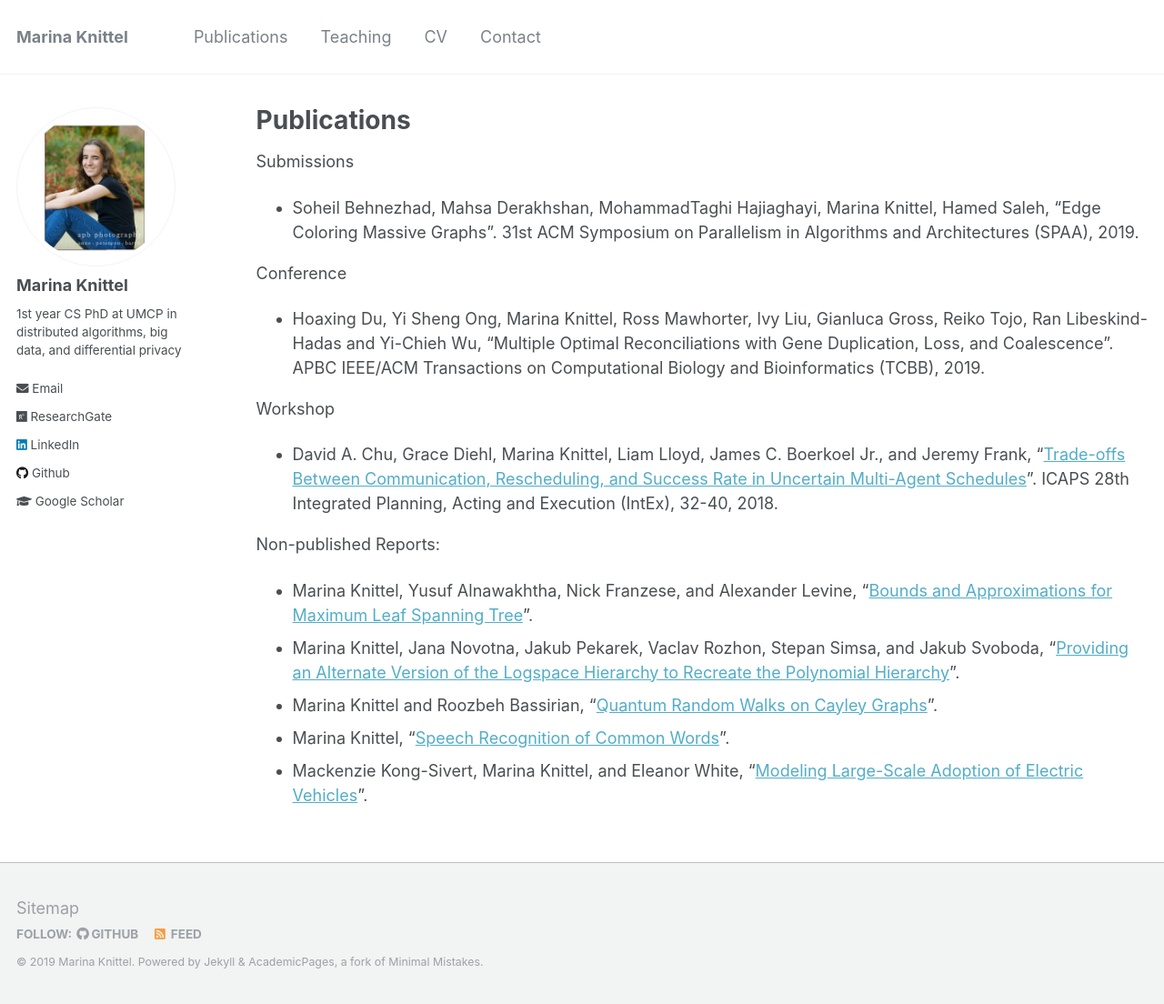
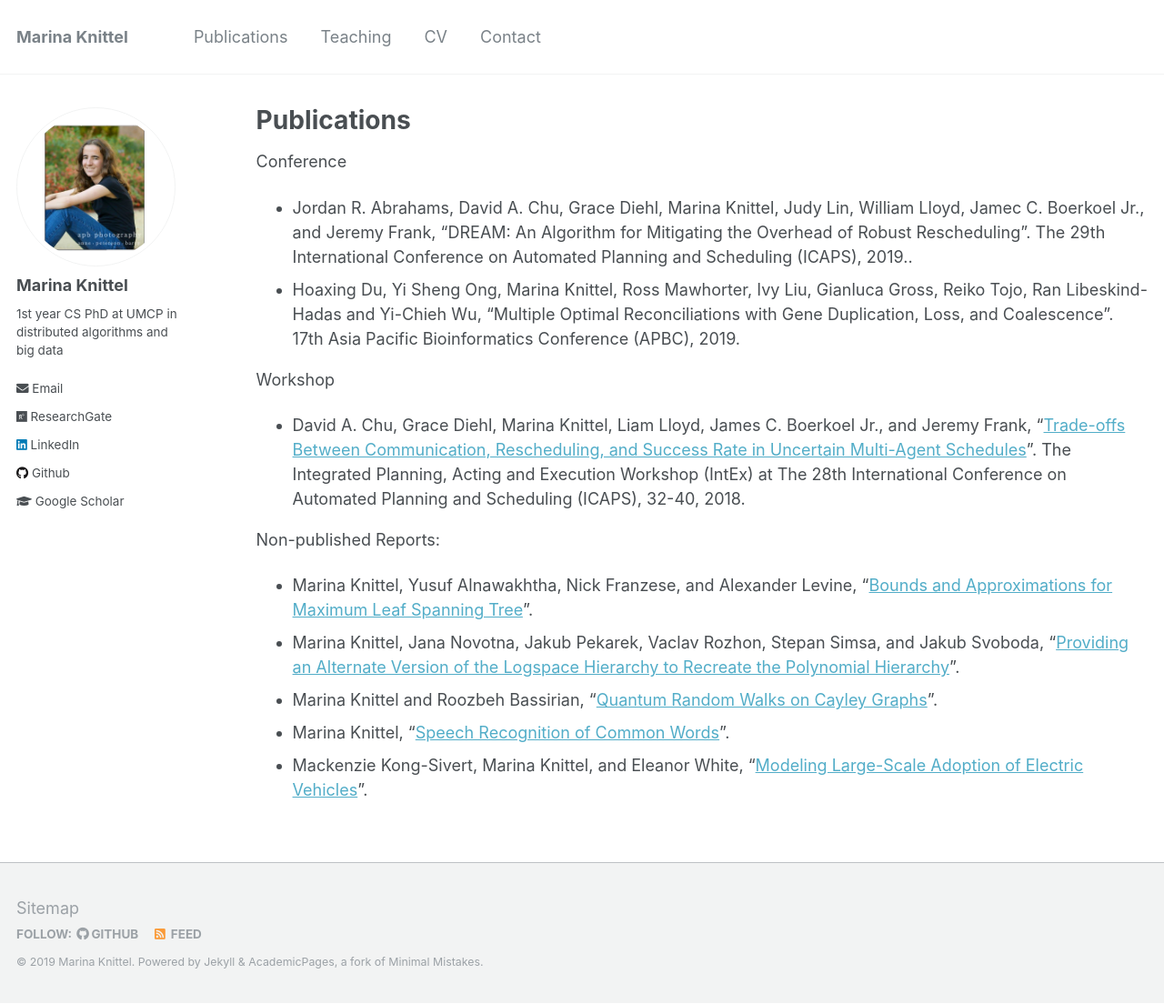
Before and after one commit to mknittel/mknittel.github.io, a Jekyll site: the page built from _pages/publications.md, in a window 1280 px wide and 1104 px high. Shown: the whole window at 91% size. Built offline with Jekyll 4.4.1, drawn with Linux system fonts in a browser that asks for light colours.

Commit message:
Updated 4/17/19

```diff
--- a/_config.yml
+++ b/_config.yml
@@ -10,7 +10,7 @@ locale                   : "en-US"
 title                    : "Marina Knittel"
 title_separator          : "-"
 name                     : &name "Marina Knittel"
-description              : &description "As of Fall 2018, I am a PhD in Computer Science at the University of Maryland, College Park. I have the pleasure to work under Prof. MohammadTaghi Hajiaghayi in distributed graph algorithms, big data, and differential privacy."
+description              : &description "As of Fall 2018, I am a PhD in Computer Science at the University of Maryland, College Park. I have the pleasure to work under Prof. MohammadTaghi Hajiaghayi in distributed graph algorithms for big data."
 url                      : https://mknittel.github.io # the base hostname & protocol for your site e.g. "https://mmistakes.github.io"
 baseurl                  : "" # the subpath of your site, e.g. "/blog"
 repository               : "mknittel/mknittel.github.io"
@@ -82,7 +82,7 @@ analytics:
 author:
   name             : "Marina Knittel"
   avatar           : "me.png"
-  bio              : "1st year CS PhD at UMCP in distributed algorithms, big data, and differential privacy"
+  bio              : "1st year CS PhD at UMCP in distributed algorithms and big data"
   location         : #"Location"
   employer         :
   googlescholar    : "https://scholar.google.com/citations?view_op=list_works&hl=en&user=7EB47RUAAAAJ"
--- a/_pages/publications.md
+++ b/_pages/publications.md
@@ -5,14 +5,12 @@ permalink: /publications/
 author_profile: true
 ---
 
-Submissions
-* Soheil Behnezhad, Mahsa Derakhshan, MohammadTaghi Hajiaghayi, Marina Knittel, Hamed Saleh, "Edge Coloring Massive Graphs". 31st ACM Symposium on Parallelism in Algorithms and Architectures (SPAA), 2019.
-
 Conference
-* Hoaxing  Du,  Yi  Sheng  Ong,  Marina  Knittel,  Ross  Mawhorter,  Ivy  Liu,  Gianluca  Gross,  Reiko Tojo, Ran Libeskind-Hadas and Yi-Chieh Wu, "Multiple Optimal Reconciliations with Gene Duplication,  Loss,  and  Coalescence".   APBC  IEEE/ACM  Transactions  on  Computational  Biology and Bioinformatics (TCBB), 2019.
+* Jordan R. Abrahams, David A. Chu, Grace Diehl, Marina Knittel, Judy Lin, William Lloyd, Jamec C. Boerkoel Jr., and Jeremy Frank, "DREAM: An Algorithm for Mitigating the Overhead of Robust Rescheduling". The 29th International Conference on Automated Planning and Scheduling (ICAPS), 2019..
+* Hoaxing  Du,  Yi  Sheng  Ong,  Marina  Knittel,  Ross  Mawhorter,  Ivy  Liu,  Gianluca  Gross,  Reiko Tojo, Ran Libeskind-Hadas and Yi-Chieh Wu, "Multiple Optimal Reconciliations with Gene Duplication,  Loss,  and  Coalescence". 17th Asia Pacific Bioinformatics Conference (APBC), 2019.
 
 Workshop
-* David A. Chu, Grace Diehl, Marina Knittel, Liam Lloyd, James C. Boerkoel Jr., and Jeremy Frank, "[Trade-offs Between Communication, Rescheduling, and Success Rate in Uncertain Multi-Agent Schedules](https://mknittel.github.io/publications/Chu-et-al-INTEX-2018)".  ICAPS 28th Integrated Planning, Acting and Execution (IntEx), 32-40, 2018.
+* David A. Chu, Grace Diehl, Marina Knittel, Liam Lloyd, James C. Boerkoel Jr., and Jeremy Frank, "[Trade-offs Between Communication, Rescheduling, and Success Rate in Uncertain Multi-Agent Schedules](https://mknittel.github.io/publications/Chu-et-al-INTEX-2018)".  The Integrated Planning, Acting and Execution Workshop (IntEx) at The 28th International Conference on Automated Planning and Scheduling (ICAPS), 32-40, 2018.
 
 Non-published Reports:
 * Marina Knittel, Yusuf Alnawakhtha, Nick Franzese, and Alexander Levine, "[Bounds and Approximations for Maximum Leaf Spanning Tree](https://mknittel.github.io/publications/Max-Leaf-Spanning-Tree)".
```
Also changed, not shown: _pages/about.md (+2 -2 lines), _pages/contact.md (+2 -2 lines).
